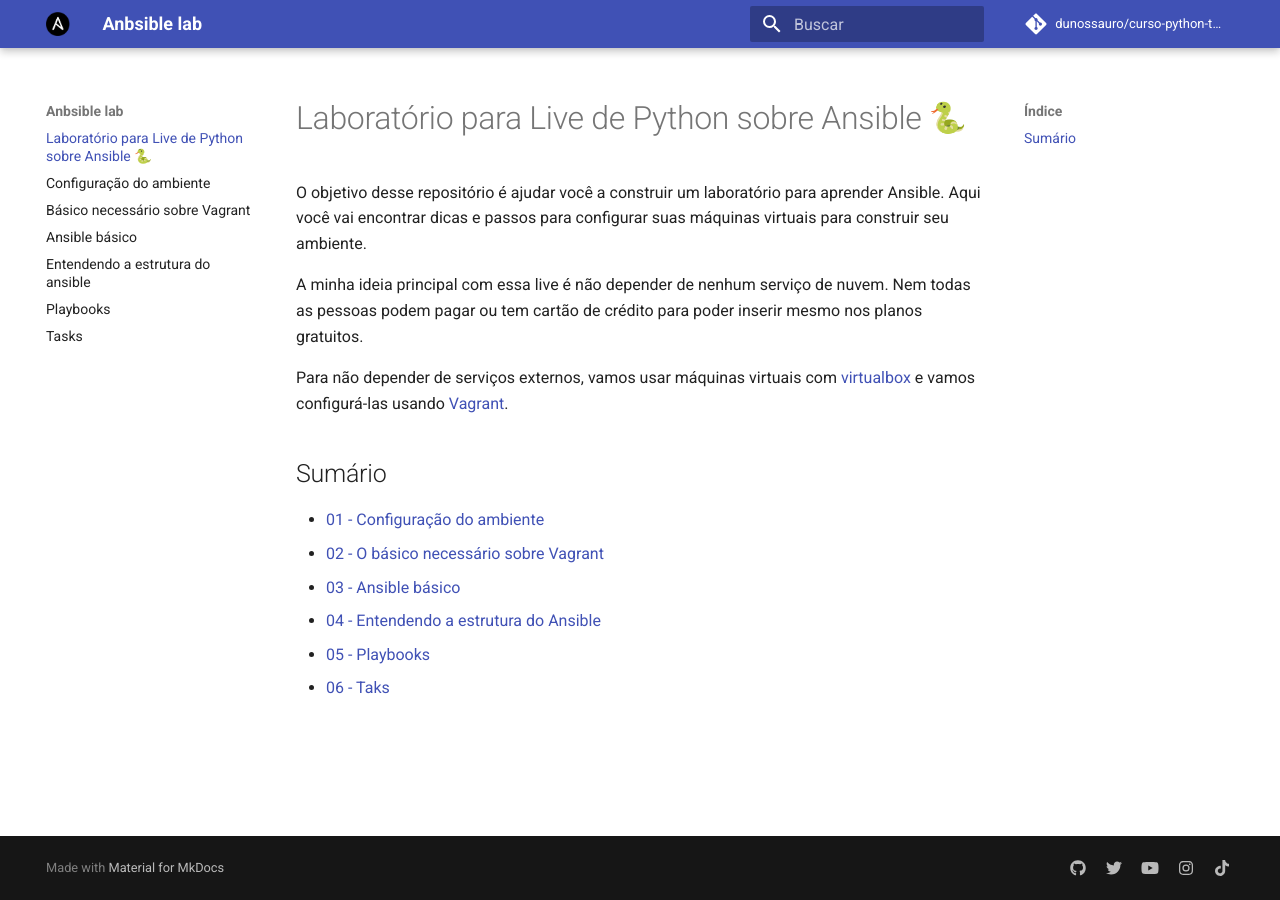
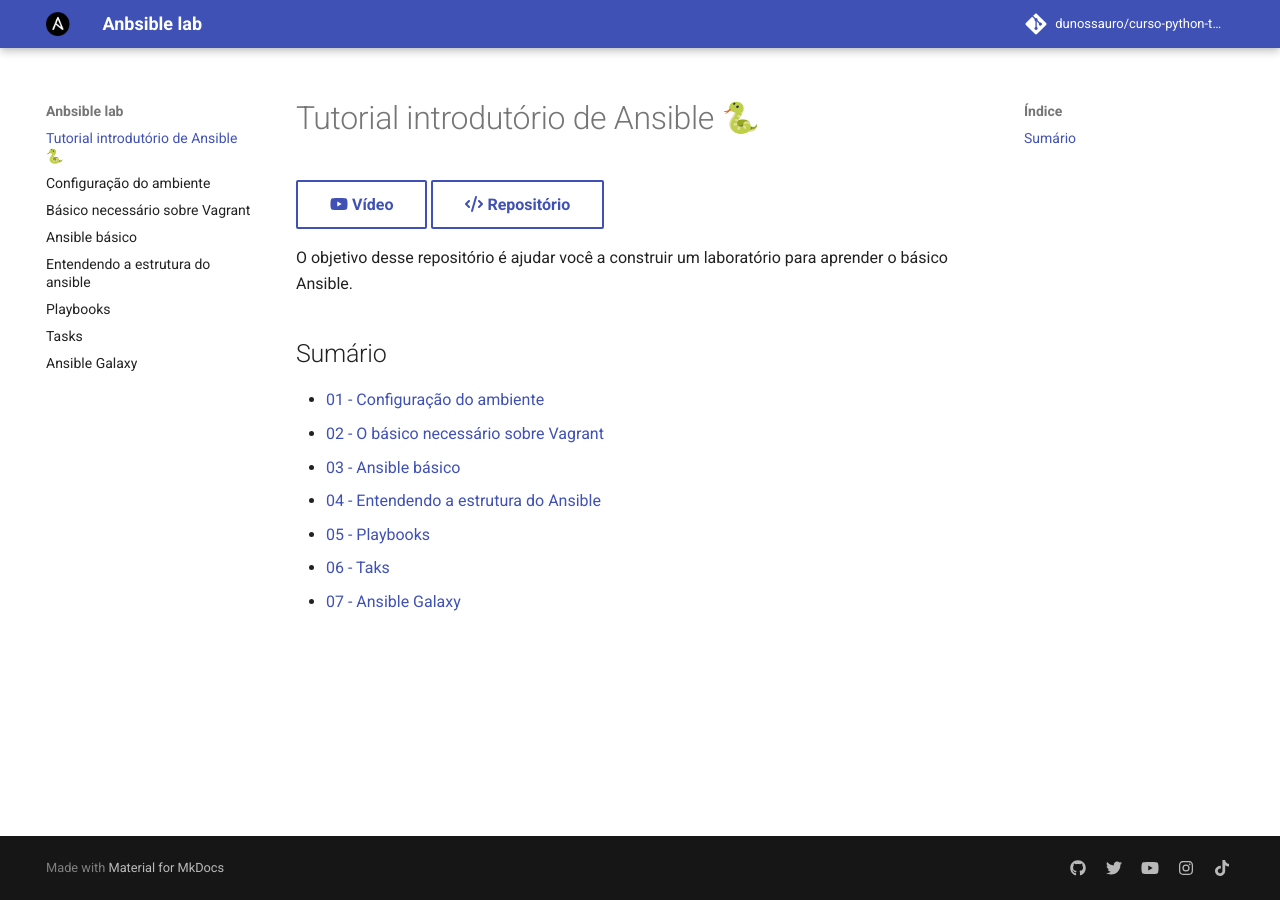
Before and after one commit to dunossauro/ansible-lab, an MkDocs documentation site: the page built from docs/index.md, in a window 1280 px wide. Built offline with MkDocs 1.6.1 and Material for MkDocs 9.7.7, drawn with Linux system fonts in a browser that asks for light colours; emoji names are drawn with the system emoji font; comment, search, counter and statistics services are not loaded.

Commit message:
Esqueleto do tutorial

```diff
--- a/docs/index.md
+++ b/docs/index.md
@@ -1,16 +1,15 @@
-# Laboratório para Live de Python sobre Ansible :snake:
+# Tutorial introdutório de Ansible :snake:
 
-O objetivo desse repositório é ajudar você a construir um laboratório para aprender Ansible. Aqui você vai encontrar dicas e passos para configurar suas máquinas virtuais para construir seu ambiente.
+[:fontawesome-brands-youtube: Vídeo](https://www.youtube.com/embed/u31qwQUeGuM){ .md-button }
+[:fontawesome-solid-code: Repositório](https://github.com/dunossauro/ansible-lab){ .md-button }
 
-A minha ideia principal com essa live é não depender de nenhum serviço de nuvem. Nem todas as pessoas podem pagar ou tem cartão de crédito para poder inserir mesmo nos planos gratuitos.
-
-Para não depender de serviços externos, vamos usar máquinas virtuais com [virtualbox](https://www.virtualbox.org/) e vamos configurá-las usando [Vagrant](https://www.vagrantup.com/).
+O objetivo desse repositório é ajudar você a construir um laboratório para aprender o básico Ansible.
 
 ## Sumário
-
 - [01 - Configuração do ambiente](/01_configuracao_do_ambiente/)
 - [02 - O básico necessário sobre Vagrant](/02_o_basico_necessario_sobre_vagrant)
 - [03 - Ansible básico](/03_ansible_basico)
 - [04 - Entendendo a estrutura do Ansible](/04_configuracao_do_ansible)
 - [05 - Playbooks](/05_playbooks)
 - [06 - Taks](/06_tasks)
+- [07 - Ansible Galaxy](/07_ansible_galaxy)
--- a/mkdocs.yml
+++ b/mkdocs.yml
@@ -48,3 +48,6 @@
       link: https://instagram.com/dunossauro
     - icon: fontawesome/brands/tiktok
       link: https://www.tiktok.com/@dunossauro
+
+plugins:
+  - mkdocs-video
--- a/pyproject.toml
+++ b/pyproject.toml
@@ -11,6 +11,7 @@
 mkdocs = "^1.4.2"
 mkdocs-material = "^8.5.10"
 pymdown-extensions = "^9.8"
+mkdocs-video = "^1.3.0"
 
 
 [build-system]
```
Also changed, not shown: docs/01_configuracao_do_ambiente.md (+6 -1 lines), docs/07_ansible_galaxy.md (added, +1 -0 lines), 1 other file.
